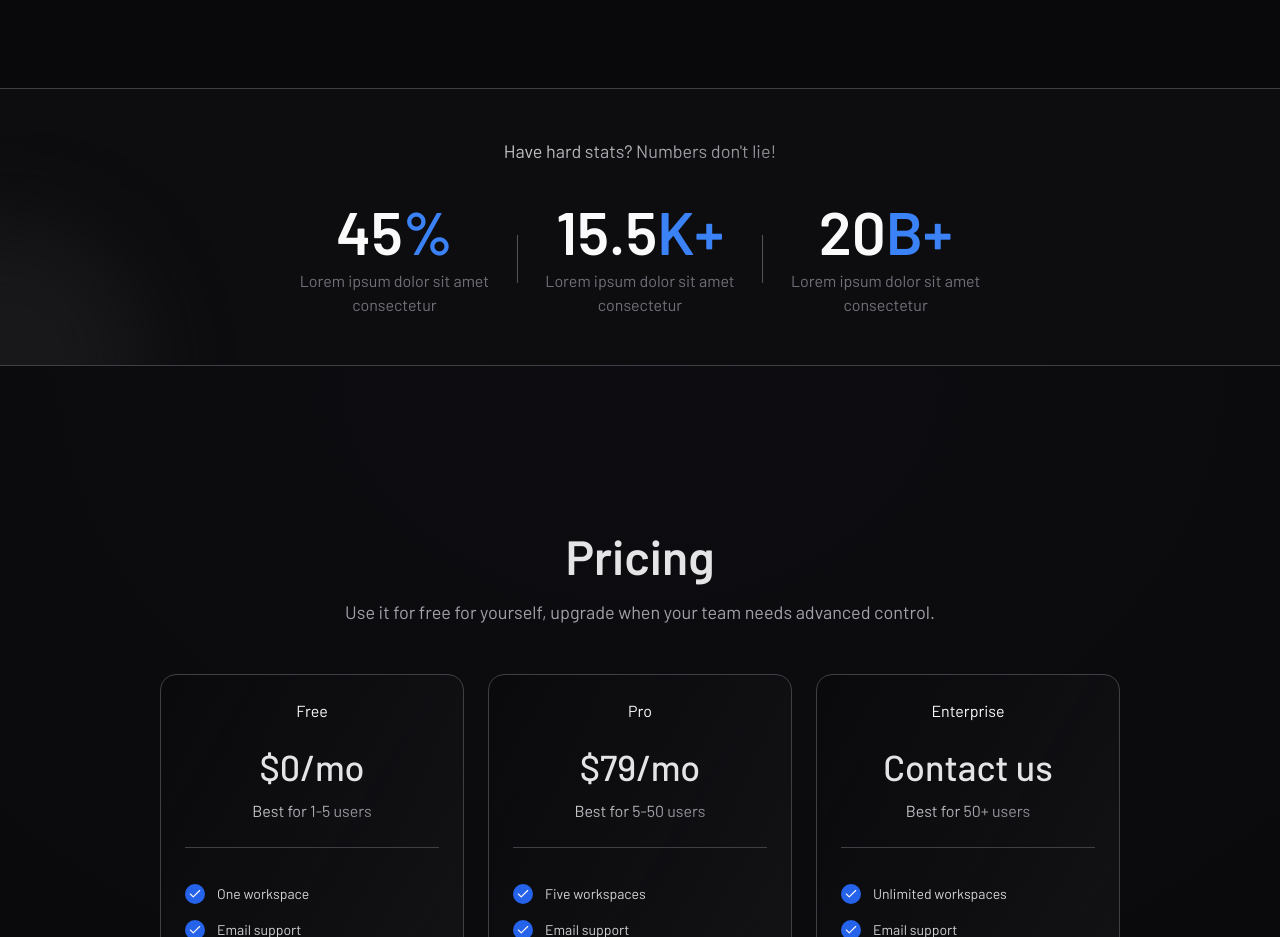
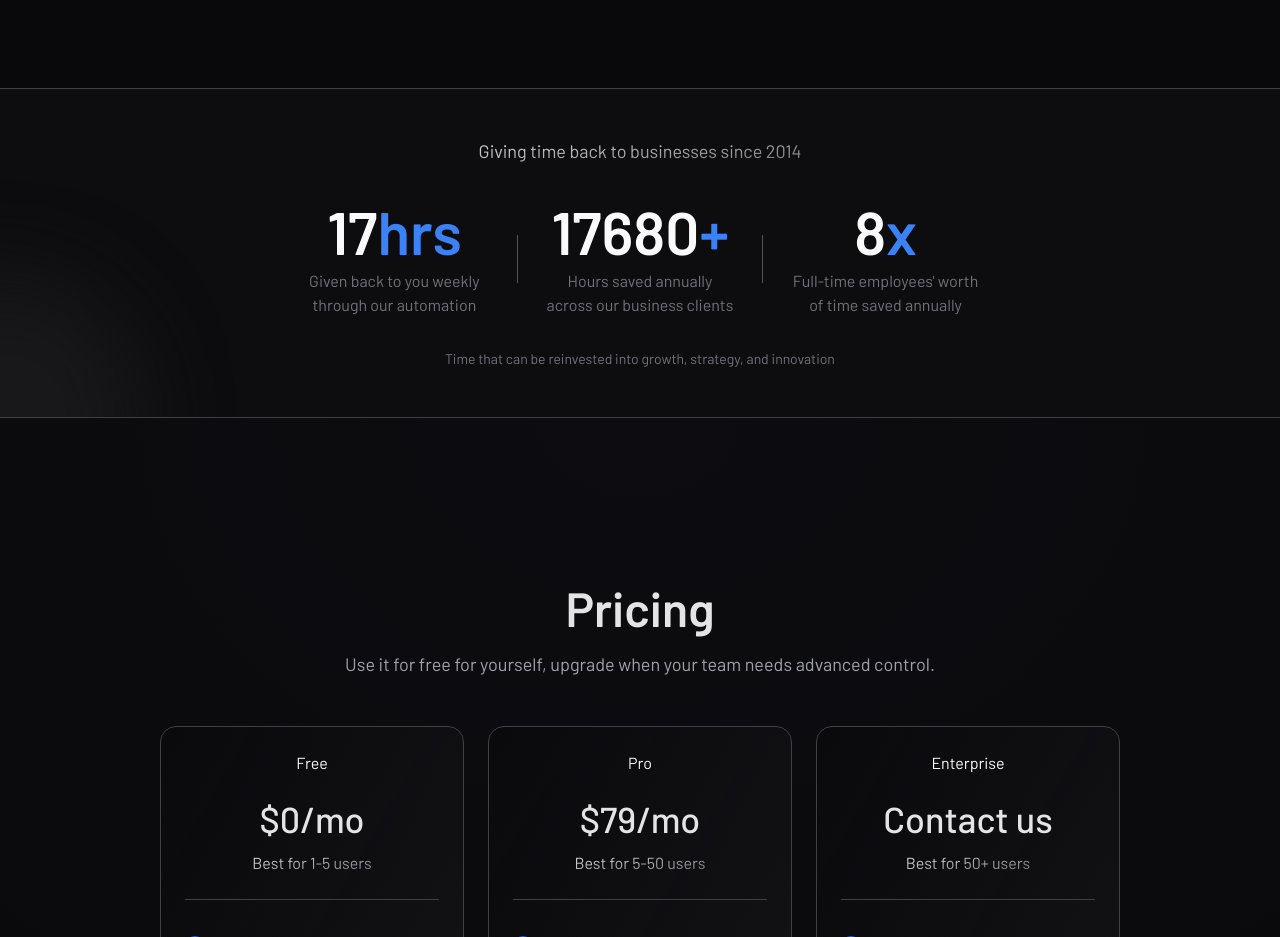
Before and after one commit to Kadafen/Jomena-Group, a Next.js app: page / in a window 1280 px wide. Shown: the part 5220-6157 px from the top of the page. Built offline with nearby package versions, Linux system fonts and the light colour scheme.

Commit message:
stats updated

```diff
--- a/src/components/features/stats/Stats.tsx
+++ b/src/components/features/stats/Stats.tsx
@@ -1,35 +1,38 @@
 import React, { useEffect, useRef } from "react";
 import { animate, useInView } from "framer-motion";
-import { CornerBlur } from "@/components/utils/CornerBlur";
+import { CornerBlur } from "../../utils/CornerBlur";
 
 export const Stats = () => {
   return (
     <div className="relative overflow-hidden border-y border-zinc-700 bg-zinc-900/30">
       <div className="relative z-20 mx-auto max-w-3xl px-4 py-12">
         <h2 className="mx-auto mb-9 block w-fit bg-gradient-to-br from-zinc-200 to-zinc-500 bg-clip-text text-center text-lg text-transparent">
-          Have hard stats? Numbers don't lie!
+          Giving time back to businesses since 2014
         </h2>
 
         <div className="flex flex-col items-center justify-center sm:flex-row">
           <Stat
-            num={45}
-            suffix="%"
-            subheading="Lorem ipsum dolor sit amet consectetur"
+            num={17}
+            suffix="hrs"
+            subheading="Given back to you weekly through our automation"
           />
           <div className="h-[1px] w-12 bg-zinc-600 sm:h-12 sm:w-[1px]" />
           <Stat
-            num={15.5}
-            decimals={1}
-            suffix="K+"
-            subheading="Lorem ipsum dolor sit amet consectetur"
+            num={17680}
+            suffix="+"
+            subheading="Hours saved annually across our business clients"
           />
           <div className="h-[1px] w-12 bg-zinc-600 sm:h-12 sm:w-[1px]" />
           <Stat
-            num={20}
-            suffix="B+"
-            subheading="Lorem ipsum dolor sit amet consectetur"
+            num={8}
+            suffix="x"
+            subheading="Full-time employees' worth of time saved annually"
           />
         </div>
+
+        <p className="mt-8 text-center text-sm text-zinc-500">
+          Time that can be reinvested into growth, strategy, and innovation
+        </p>
       </div>
 
       <CornerBlur />
```
